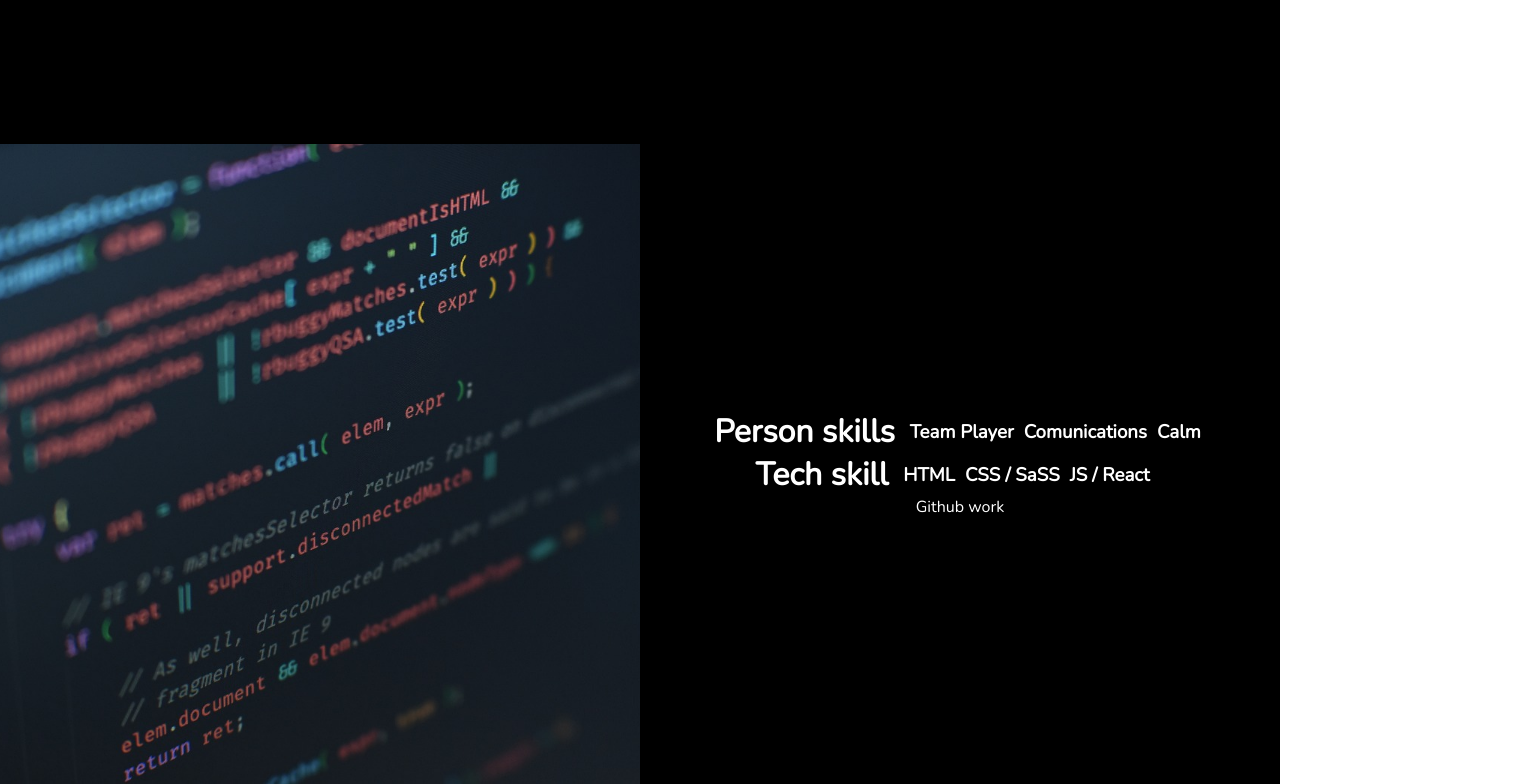
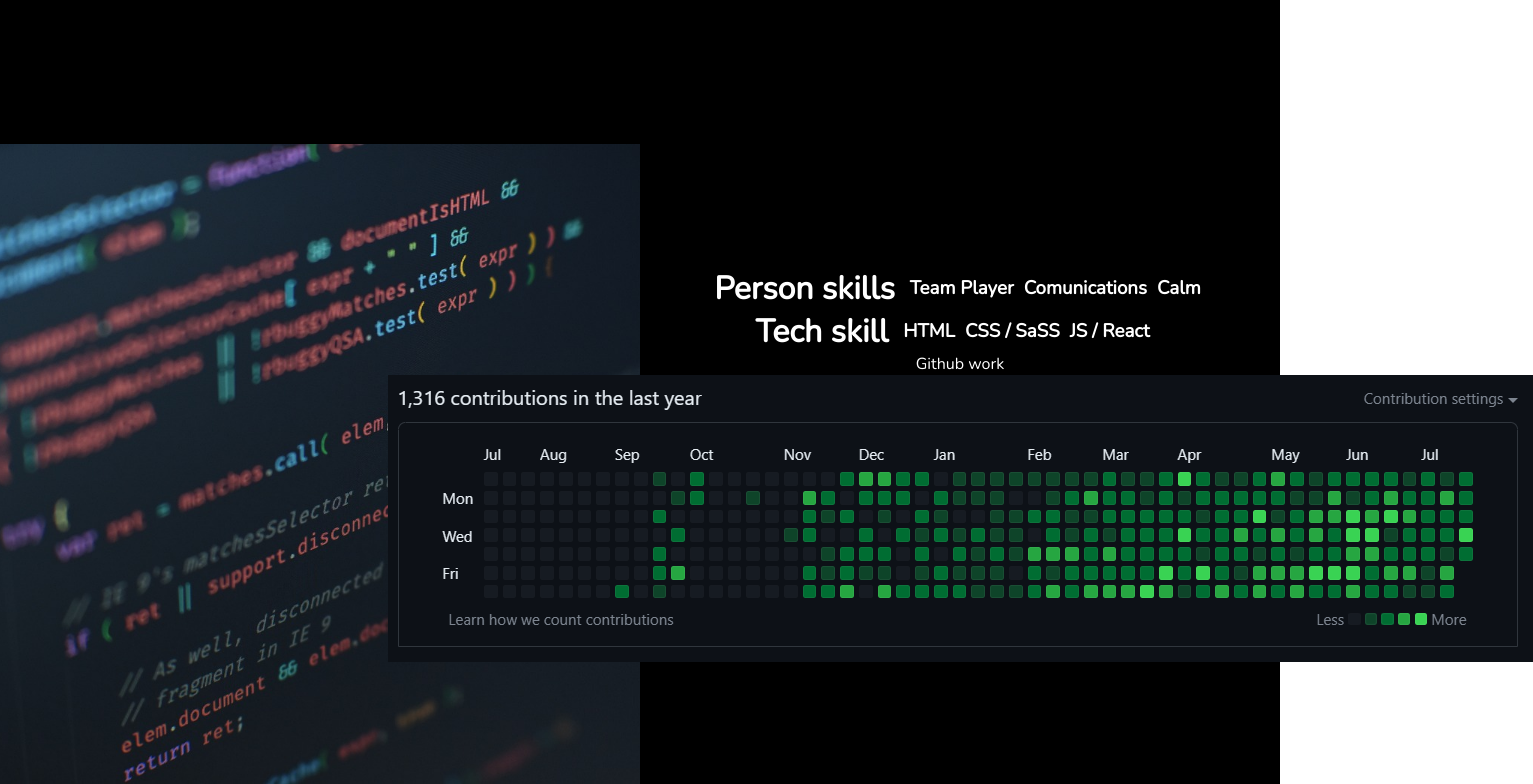
Before and after one commit to marcinoles87/mysite, a React (Create React App) app: page / in a window 1280 px wide. Shown: the part 1836-2620 px from the top of the page, 1533 px wide, since content can reach past the window. Built offline with nearby package versions, Linux system fonts and the light colour scheme.

Commit message:
work with projects section

```diff
--- a/src/components/Projects.js
+++ b/src/components/Projects.js
@@ -1,6 +1,7 @@
 import React from 'react'
 
 import './project.scss'
+import githubwork from './img/githubwork.png'
 
 
 function Projects() {
@@ -28,7 +29,7 @@ function Projects() {
         </div>
 
         <div>Github work </div>
-
+        <img src={githubwork} alt='github-work'></img>
 
 
       </div>
```
Also changed, not shown: src/components/img/githubwork.png (added).
